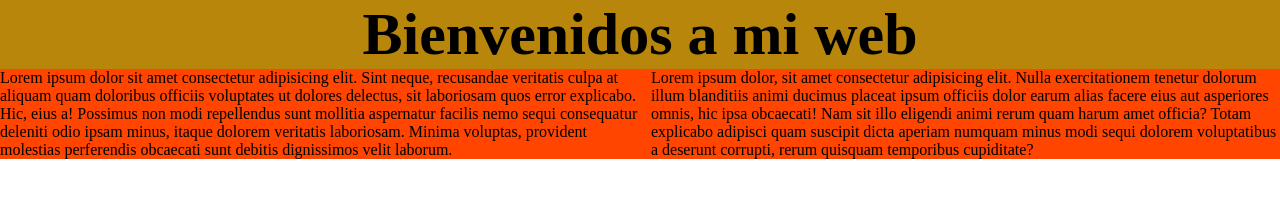
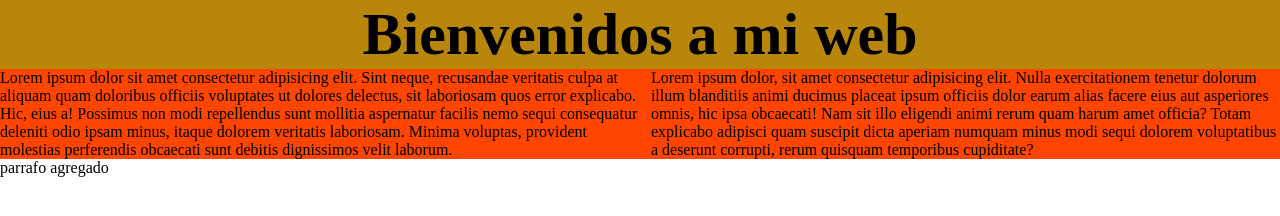
Before and after one commit to Moya30/testaprendiendo, a plain HTML site: page index.html in a window 1280 px wide. Drawn offline with Linux system fonts and the light colour scheme.

Commit message:
Update index.html

```diff
--- a/index.html
+++ b/index.html
@@ -25,7 +25,7 @@
     </div>
       <!-- Esto es el pie de pagina-->
     <footer>
-
+     <p> parrafo agregado </>
     </footer>
   </body>
 </html>
```
